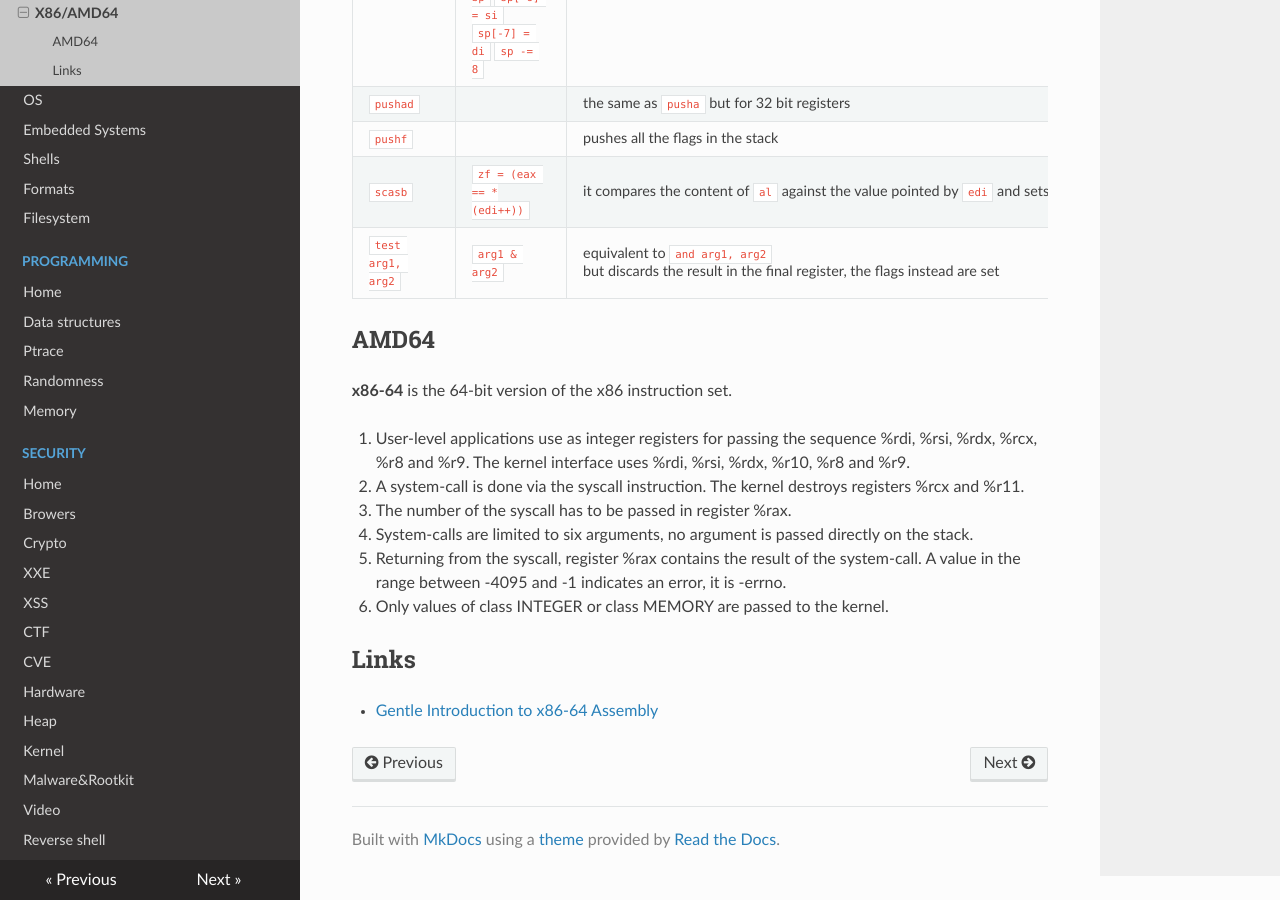
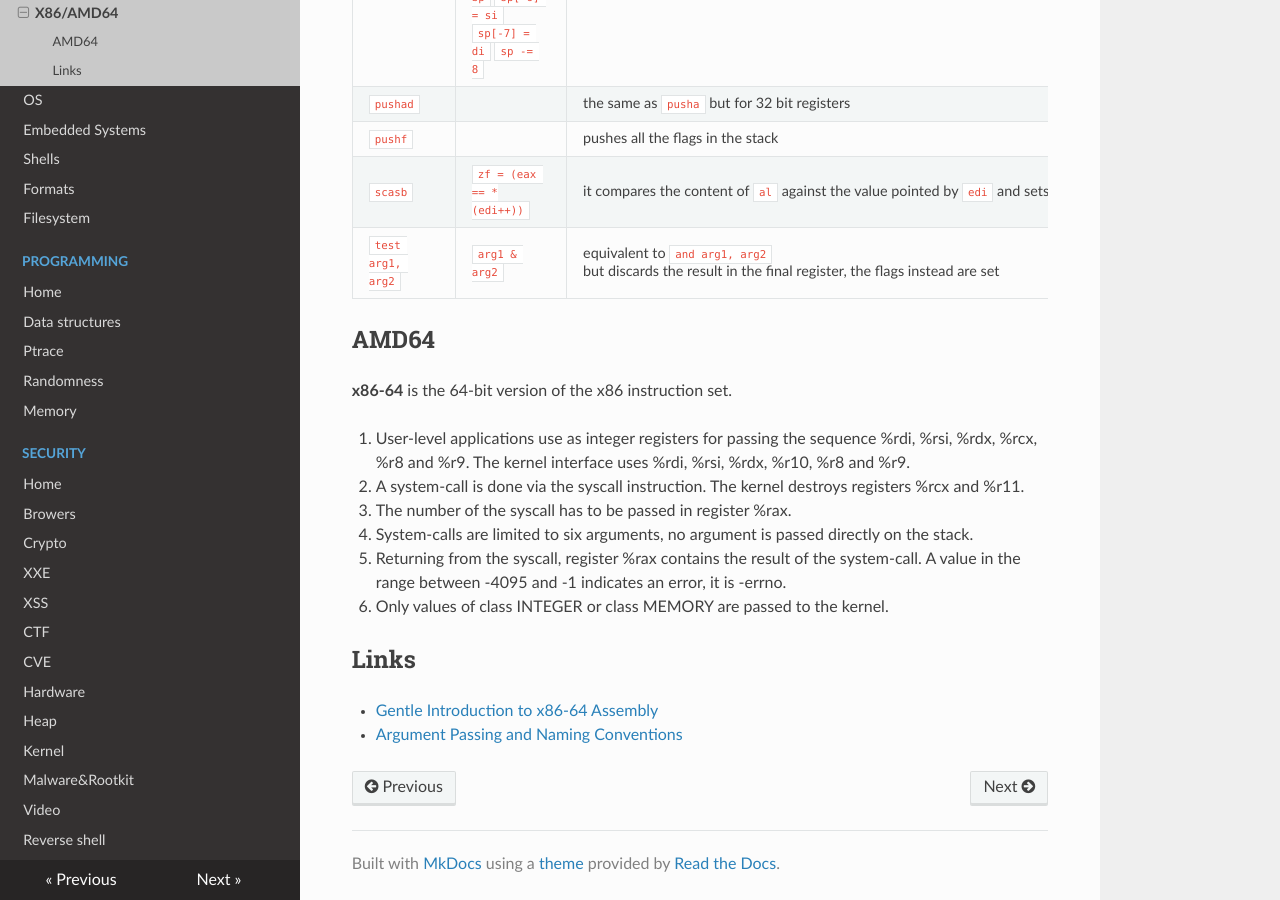
Before and after one commit to gipi/low-level, an MkDocs documentation site: the page built from docs/arch/x86.md, in a window 1280 px wide and 900 px high, scrolled down 1047 px. Built offline with MkDocs 1.6.1, drawn with Linux system fonts in a browser that asks for light colours; nearby versions of some CDN libraries; old or Windows-style settings are respelled for this version of MkDocs.

Commit message:
Update x86.md

```diff
--- a/docs/arch/x86.md
+++ b/docs/arch/x86.md
@@ -47,3 +47,4 @@ based on the Intel 8086 CPU and its Intel 8088 variant.
 ## Links
 
  - [Gentle Introduction to x86-64 Assembly](http://www.x86-64.org/documentation/assembly.html)
+ - [Argument Passing and Naming Conventions](https://docs.microsoft.com/it-it/cpp/cpp/argument-passing-and-naming-conventions)
```
